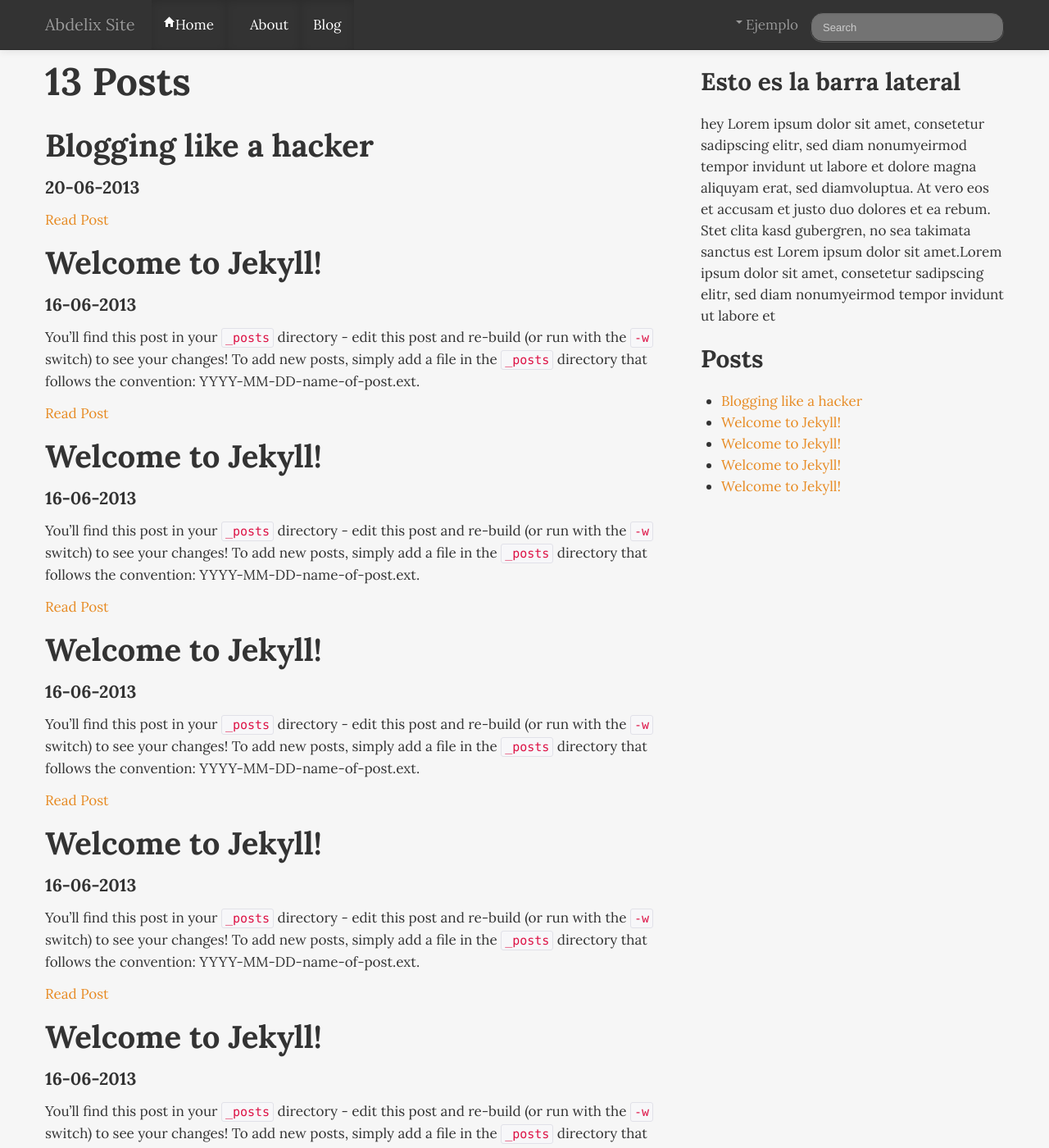
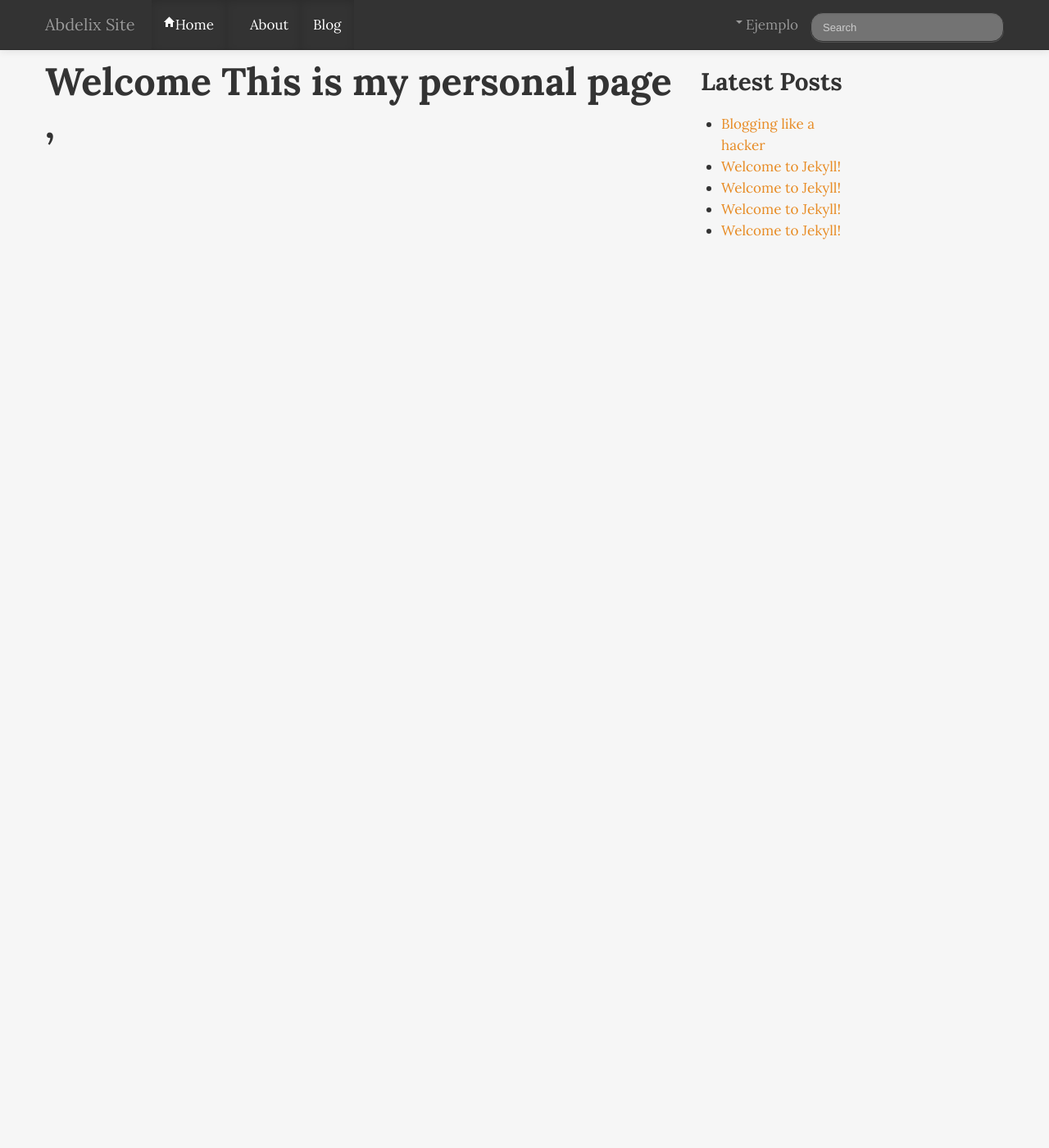
Before and after one commit to abdelix/abdelix.github.io, a Jekyll site: the page built from index.html, in a window 1280 px wide and 1400 px high. Shown: the whole window at 82% size. Built offline with Jekyll 4.4.1, drawn with Linux system fonts in a browser that asks for light colours; the list of posts is cut into pages by our own code; some of the changed text lies outside the part shown.

```diff
--- a/_includes/sidebar.html
+++ b/_includes/sidebar.html
@@ -1,14 +1,11 @@
-<h3> Esto es la barra lateral</h3>
-<p>
-	hey
-Lorem ipsum dolor sit amet, consetetur sadipscing elitr, sed diam nonumyeirmod
-tempor invidunt ut labore et dolore magna aliquyam erat, sed diamvoluptua. At
- vero eos et accusam et justo duo dolores et ea rebum. Stet clita kasd gubergren,
-  no sea takimata sanctus est Lorem ipsum dolor sit amet.Lorem ipsum dolor sit amet,
-   consetetur sadipscing elitr, sed diam nonumyeirmod tempor invidunt ut labore et
-</p>
 
-<h3> Posts </h3>
+<!--
+Latest posts
+-->
+
+<div class="row-fluid">
+	<div class="span6">
+		<h3>Latest Posts</h3>
 		<p>
 		<ul>
 		  {% for post in site.posts limit: 5 %}
@@ -16,3 +13,5 @@ tempor invidunt ut labore et dolore magna aliquyam erat, sed diamvoluptua. At
 		  {% endfor %}
 		</ul>
 		</p>
+	</div>
+</div>
--- a/index.html
+++ b/index.html
@@ -2,67 +2,9 @@
 layout: default
 title: Main Page
 ---
-<h1> {{ paginator.total_posts }} Posts </h1>
-
-
-
-
 <div class="row-fluid">
   <div class="span12">
-
-
-
-	  {% for post in paginator.posts  %}
-
-
-
-    <h2>{{ post.title }}</h2>
-    <h4>{{ post.date | date: "%d-%m-%Y" }}</h4>
-    <p>
-		{{post.excerpt}}
-      <a href="{{ post.url }}">Read Post</a>
-    </p>
-
-
-
-    {% endfor %}
+	  <h1> Welcome This is my personal page ,</h1>
 
   </div>
 </div>
-
-<h1> Paginator </h1>
-
-<div class="row-fluid">
-  <div class="span12">
-    <div class="pagination">
-      <ul>
-        {% if paginator.previous_page %}
-          {% if paginator.previous_page == 1 %}
-          <li><a href="/">Prev</a></li>
-          {% else %}
-          <li><a href="/page{{ paginator.previous_page }}">Prev</a></li>
-          {% endif %}
-        {% else %}
-        <li><span class="disabled">Prev</span></li>
-        {% endif %}
-        {% if paginator.page == 1 %}
-        <li><span class="active">1</span></li>
-        {% else %}
-        <li><a href="/">1</a></li>
-        {% endif %}
-        {% for count in (2..paginator.total_pages) %}
-          {% if count == paginator.page %}
-          <li><span class="active">{{ count }}</span></li>
-          {% else %}
-          <li><a href="/page{{ count }}">{{ count }}</a></li>
-          {% endif %}
-        {% endfor %}
-        {% if paginator.next_page %}
-        <li><a href="/page{{ paginator.next_page }}">Next</a></li>
-        {% else %}
-        <li><span class="disabled">Next</span></li>
-        {% endif %}
-      </ul>
-    </div>
-  </div>
-</div>
```
Also changed, not shown: index.xml (added, +27 -0 lines), 1 other file. Lines whose indentation alone changed are shown as unchanged.
